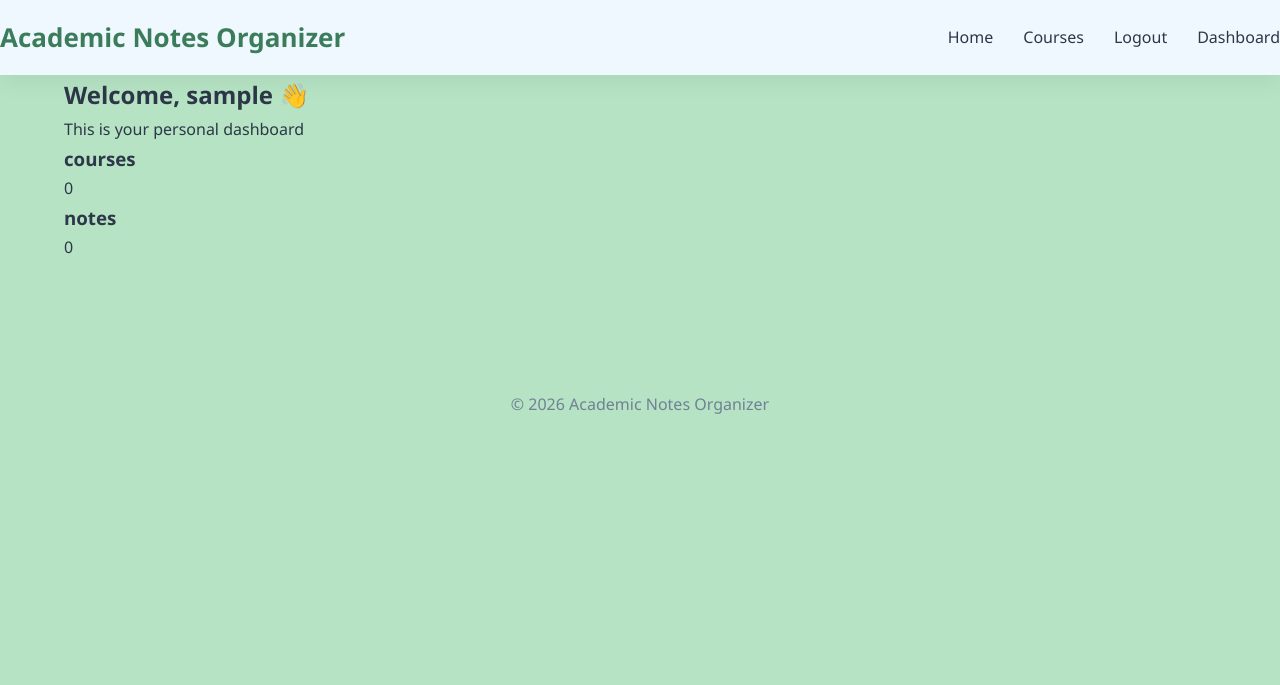
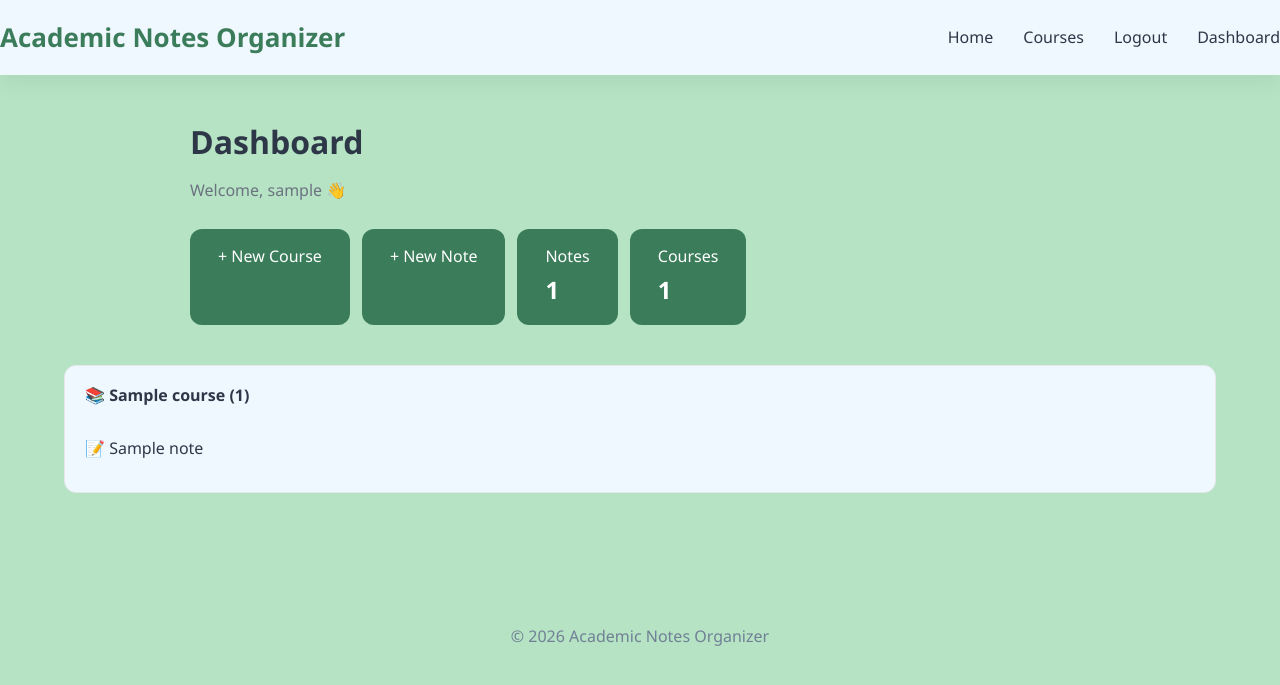
Before and after one commit to BardiaNikkar/academic_notes_organizer, a Django app: page /accounts/dashboard/ in a window 1280 px wide. Shown: the top 685 px of the page. Run offline with Django 5.2, Linux system fonts and the light colour scheme; a user stored in the database is signed in; tables that the repository leaves empty hold one stand-in row (values such as "Sample post").

Commit message:
finish working on dashboard reprogram dashboard view function reprogram dashboard template design dashboard page with css create a tree model view in dashboard page that seems like file explorer

```diff
--- a/accounts/views.py
+++ b/accounts/views.py
@@ -2,6 +2,8 @@ from django.shortcuts import render, redirect
 from .forms import RegisterForm, LoginForm
 from django.contrib.auth import login, logout
 from django.contrib.auth.decorators import login_required
+from courses.models import Course
+from notes.models import Note
 
 # Create your views here.
 def login_view(request):
@@ -31,4 +33,6 @@ def logout_view(request):
 
 @login_required
 def dashboard(request):
-    return render(request, 'accounts/dashboard.html')
+    courses = Course.objects.filter(user=request.user).prefetch_related('notes')
+    notes_count = Note.objects.filter(user=request.user).count()
+    return render(request, 'accounts/dashboard.html', {'courses':courses, 'notes_count': notes_count})
--- a/static/css/dashboard.css
+++ b/static/css/dashboard.css
@@ -0,0 +1,83 @@
+/*I used chatgpt to create this page*/
+
+body{
+    background: var(--ngreen);
+}
+
+.dashboard-container{
+    max-width:900px;
+    margin:40px auto;
+}
+
+.dashboard-title{
+    font-size:2rem;
+    margin-bottom:8px;
+}
+
+.dashboard-subtitle{
+    color:#6b7280;
+    margin-bottom:24px;
+}
+
+.dashboard-actions{
+    display:flex;
+    gap:12px;
+    margin-bottom:30px;
+}
+
+.dashboard-stats{
+    display:flex;
+    gap:20px;
+    margin-bottom:30px;
+}
+
+.stat-card{
+    background:aliceblue;
+    padding:16px 22px;
+    border-radius:12px;
+    border:1px solid #e5e7eb;
+}
+
+details{
+    background:aliceblue;
+    border:1px solid #e5e7eb;
+    border-radius:12px;
+    margin-bottom:16px;
+    overflow:hidden;
+}
+
+summary{
+    cursor:pointer;
+    list-style:none;
+    padding:16px 20px;
+    font-weight:600;
+}
+
+summary:hover{
+    background:#f9fafb;
+}
+
+.note-list{
+    list-style:none;
+    padding:0 20px 20px;
+    margin:0;
+}
+
+.note-list li{
+    padding:10px 0;
+    border-bottom:1px solid #f1f5f9;
+}
+
+.note-list li:last-child{
+    border-bottom:none;
+}
+
+.empty-note{
+    color:#9ca3af;
+}
+
+.dashboard-empty{
+    text-align:center;
+    color:#6b7280;
+    margin-top:40px;
+}
--- a/templates/accounts/dashboard.html
+++ b/templates/accounts/dashboard.html
@@ -6,22 +6,40 @@ Dashboard
 {% endblock %}
 
 {% block extra_css %}
-<link rel="stylesheet" href="static 'css/dashboard.css' ">
+<link rel="stylesheet" href="{% static 'css/dashboard.css' %}">
 {% endblock %}
 
 {% block content %}
-<section class="dashboard">
-    <h1>Welcome, {{ user.username }} 👋</h1>
-    <p>This is your personal dashboard</p>
-    <div class="dashboard-cards">
-        <div class="card">
-            <h3>courses</h3>
-            <p>0</p>
-        </div>
-        <div class="card">
-            <h3>notes</h3>
-            <p>0</p>
-        </div>
-    </div>
-</section>
+<div class="dashboard-container">
+<h1 class="dashboard-title">Dashboard</h1>
+<p class="dashboard-subtitle">Welcome, {{ user.username }} 👋</p>
+
+<div class="dashboard-actions">
+    <a href="{% url 'course_create' %}" class="btn">+ New Course</a>
+    <a href="{% url 'note_create' %}" class="btn">+ New Note</a>
+     <a href="{% url 'note_list' %}" class="btn">
+    Notes <h2>{{ notes_count }}</h2>
+    </a>
+    <a href="{% url 'course_list' %}" class="btn">
+    Courses <h2>{{ courses.count }}</h2>
+    </a>
+</div>
+</div>
+{% for course in courses %}
+    <details open>
+        <summary>
+            📚 {{ course.title }}
+            ({{ course.notes.count }})
+        </summary>
+        <ul class="note-list">
+            {% for note in course.notes.all %}
+                <li>📝 {{ note.title }}</li>
+            {% empty %}
+                <li class="empty-note">No notes yet.</li>
+            {% endfor %}
+        </ul>
+    </details>
+{% empty %}
+    <p>you don't have any courses </p>
+{% endfor %}
 {% endblock %}
```
